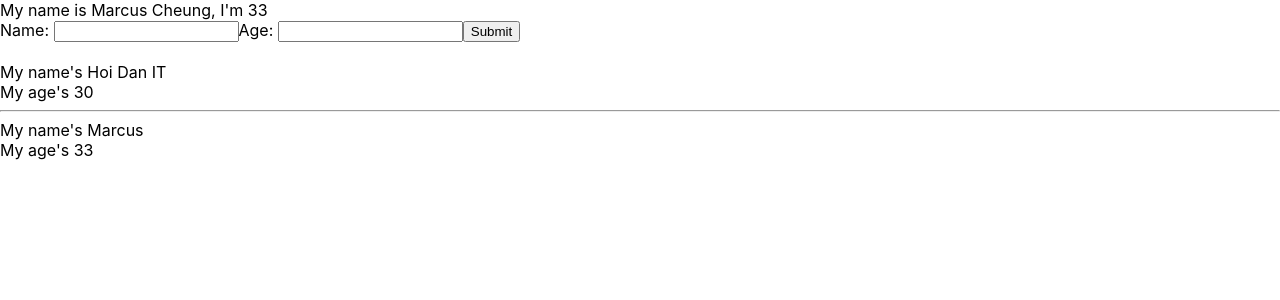
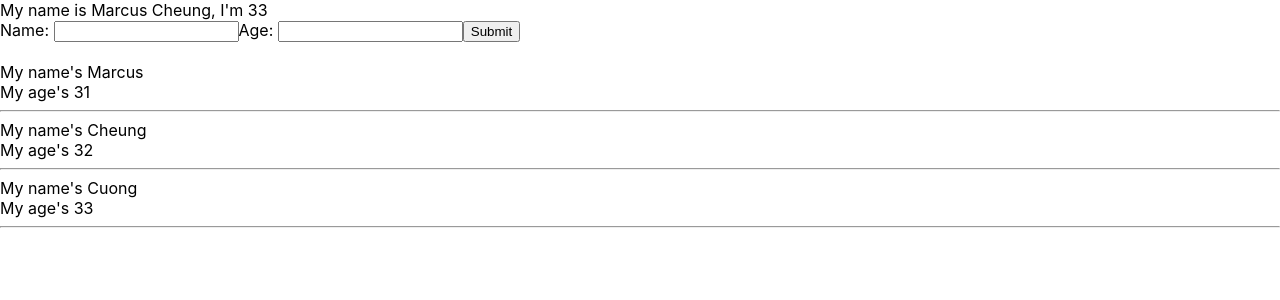
Before and after one commit to antking19/hoidanit-test-demo-react, a React (Create React App) app: page / in a window 1280 px wide. Shown: the top 300 px of the page. Built offline with nearby package versions, Linux system fonts and the light colour scheme.

Commit message:
video24 Outputting List - hien thi danh sach array/object voi react

```diff
--- a/src/components/DisplayInfo.js
+++ b/src/components/DisplayInfo.js
@@ -2,12 +2,19 @@
 
 class DisplayInfo extends React.Component {
     render() {
-        const { name, age } = this.props;
+        const { listUsers } = this.props;
 
         return (
             <div>
-                <div>My name's {name}</div>
-                <div>My age's {age}</div>
+                {listUsers.map((user) => {
+                    return (
+                        <div key={user.id}>
+                            <div>My name's {user.name}</div>
+                            <div>My age's {user.age}</div>
+                            <hr />
+                        </div>
+                    );
+                })}
             </div>
         );
     }
--- a/src/components/MyComponent.js
+++ b/src/components/MyComponent.js
@@ -3,15 +3,20 @@
 import DisplayInfo from "./DisplayInfo";
 
 class MyComponent extends React.Component {
+    state = {
+        listUsers: [
+            { id: 1, name: "Marcus", age: 31 },
+            { id: 2, name: "Cheung", age: 32 },
+            { id: 3, name: "Cuong", age: 33 },
+        ],
+    };
+
     render() {
-        const myInfor = ["ab", "c", "d"];
         return (
             <div>
                 <UserInfor />
                 <br />
-                <DisplayInfo name="Hoi Dan IT" age="30" />
-                <hr />
-                <DisplayInfo name={"Marcus"} age={33} myInfor={myInfor} />
+                <DisplayInfo listUsers={this.state.listUsers} />
             </div>
         );
     }
```
